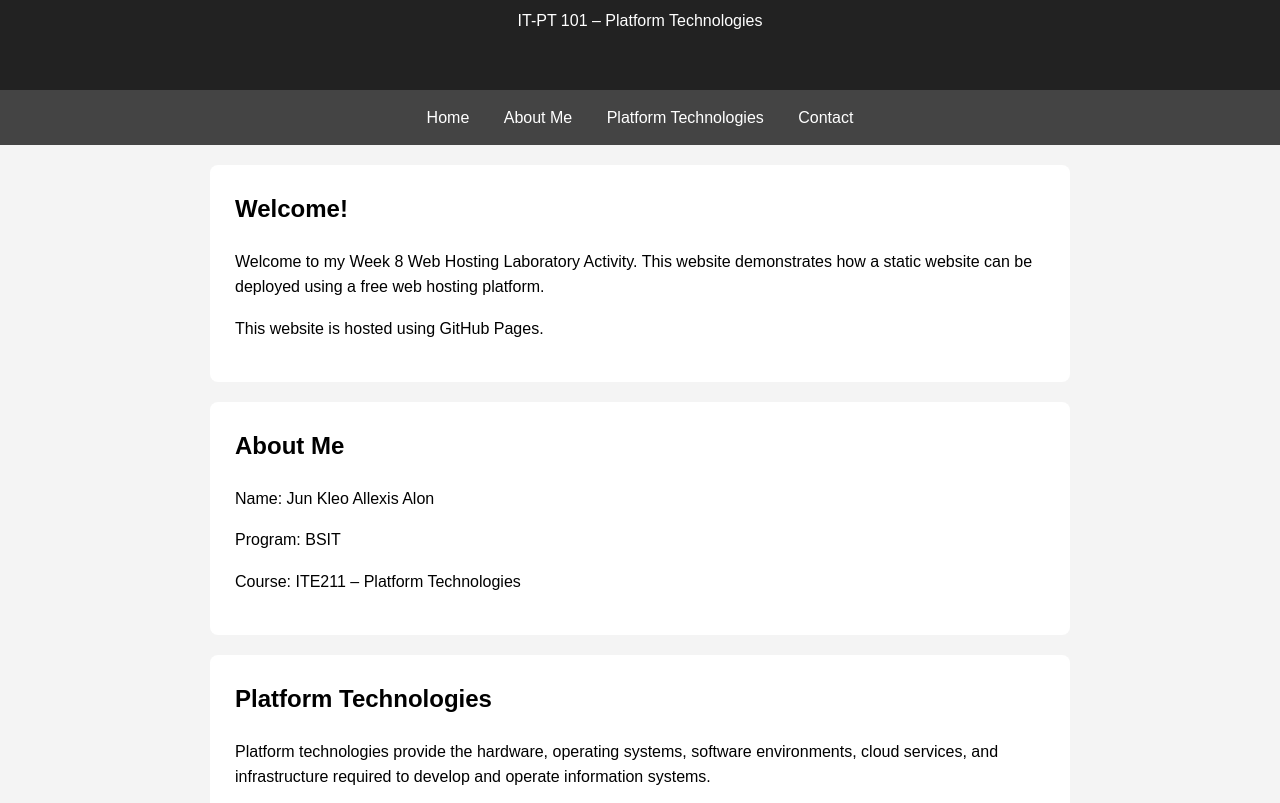
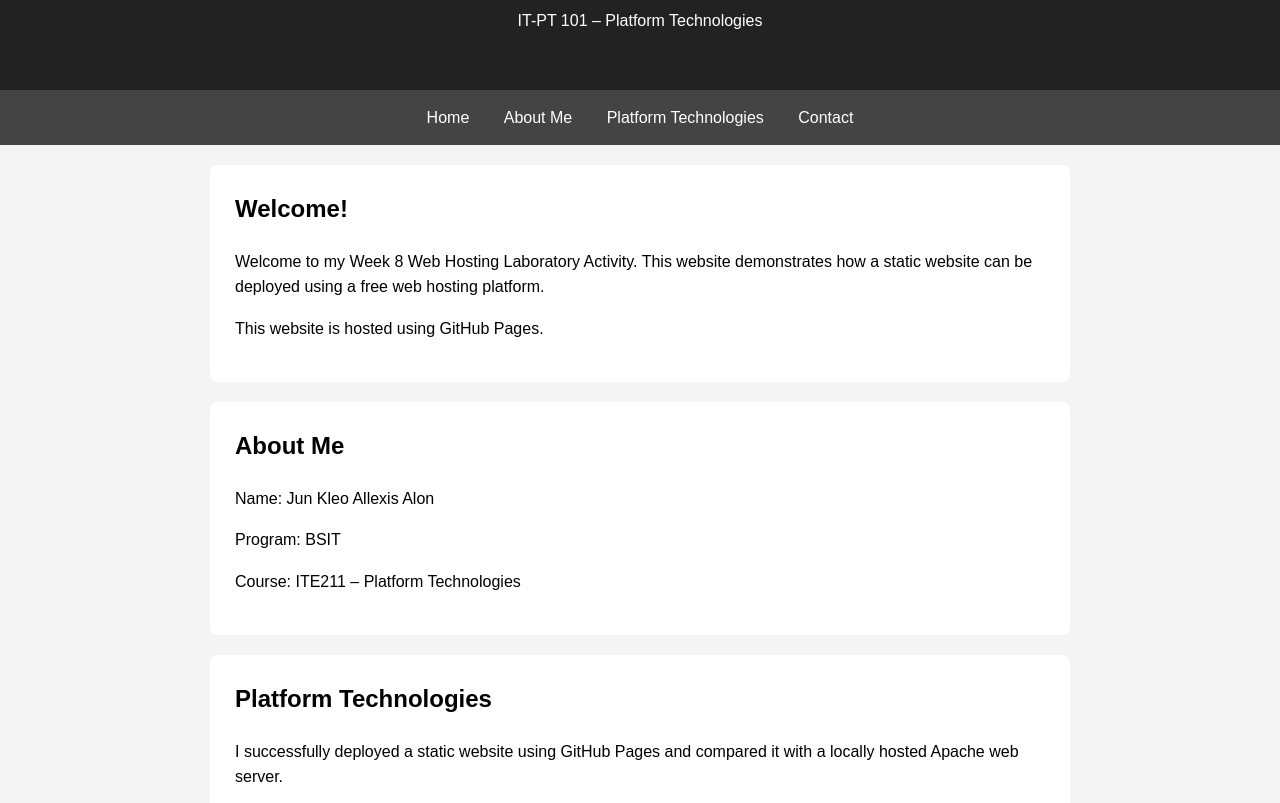
Before and after one commit to junkleoallexisalon/platform-technologies-week8, a plain HTML site: page index.html in a window 1280 px wide. Shown: the part 126-929 px from the top of the page. Drawn offline with Linux system fonts and the light colour scheme.

Commit message:
Revise platform technologies description
Updated the platform section to reflect deployment success.

```diff
--- a/index.html
+++ b/index.html
@@ -44,10 +44,8 @@ Course: ITE211 – Platform Technologies
 <section id="platform">
 <h2>Platform Technologies</h2>
 <p>
-Platform technologies provide the hardware, operating
-systems, software environments, cloud services, and
-infrastructure required to develop and operate
-information systems.
+I successfully deployed a static website using GitHub Pages
+and compared it with a locally hosted Apache web server.
 </p>
 <ul>
 <li>Operating Systems</li>
```
